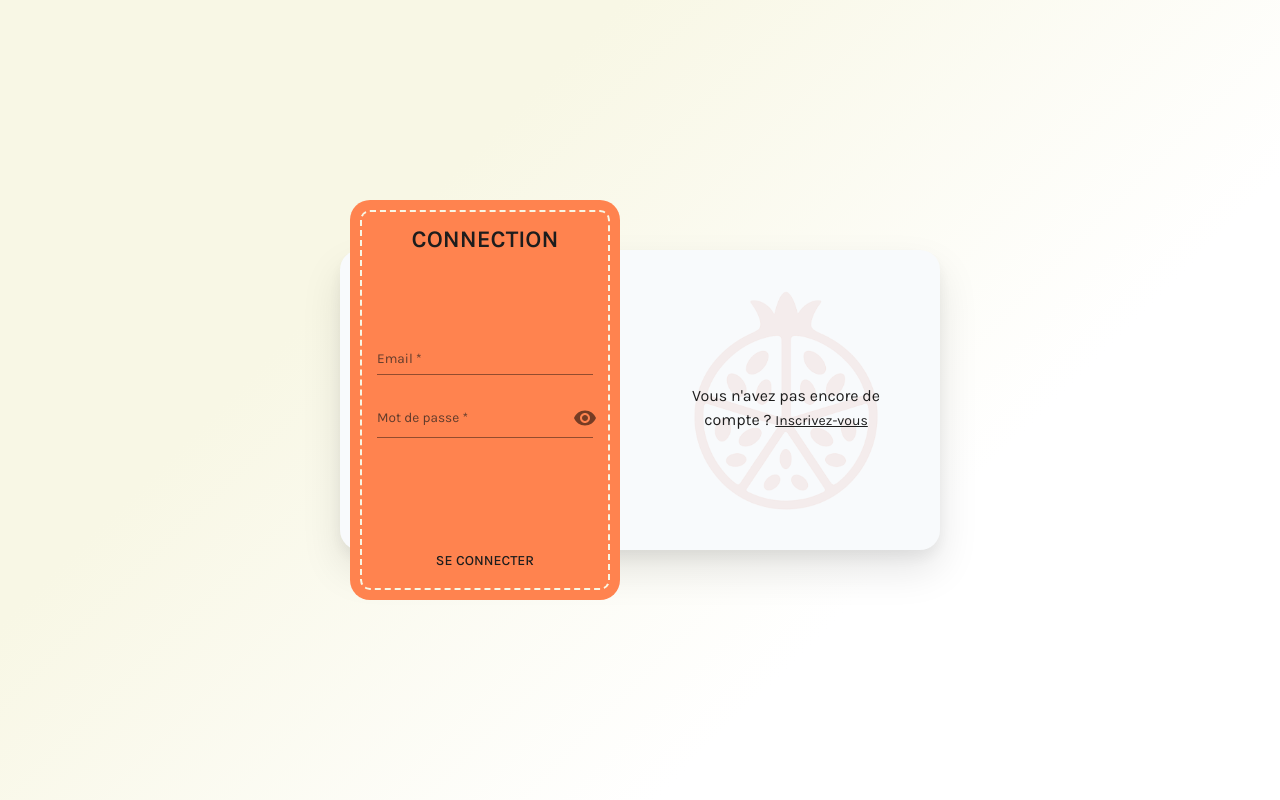
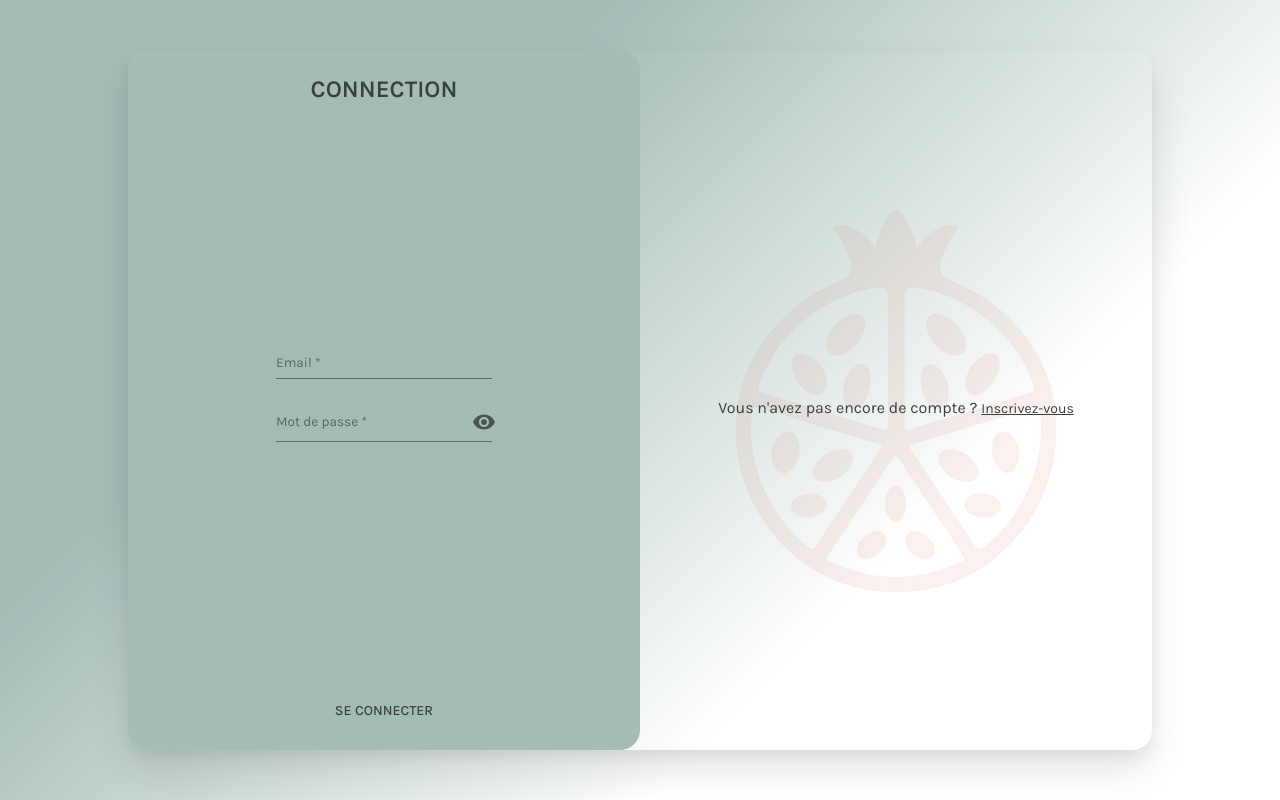
Before and after one commit to OnerBerk/nar, a React (Vite) app in the folder apps/nar-client/: page /auth in a window 1280 px wide. Built offline with nearby package versions, Linux system fonts and the light colour scheme; no server answers.

Commit message:
change form style

```diff
--- a/apps/nar-client/src/components/forms/login-form.tsx
+++ b/apps/nar-client/src/components/forms/login-form.tsx
@@ -11,7 +11,7 @@ import {useAppDispatch} from '@/hooks/use-app-dispatch.ts';
 import {login} from '@/redux/modules/auth/auth.actions.ts';
 import {useIsMobile} from '@/hooks/use-responsive.ts';
 
-const LoginForm: React.FC = () => {
+const LoginForm: React.FC<{setIsLoginPos: (isLoginPos: boolean) => void}> = ({setIsLoginPos}) => {
   const dispatch = useAppDispatch();
   const isMobile = useIsMobile();
   const {handleSubmit, control} = useForm<LoginFormData>();
@@ -25,7 +25,7 @@ const LoginForm: React.FC = () => {
 
   return (
     <form onSubmit={handleSubmit(loginSubmit)}>
-      <Stack height={isMobile ? 250 : 400} width='100%' justifyContent='space-between' alignItems='center' p={3}>
+      <Stack height='100%' width='100%' justifyContent='space-between' alignItems='center' p={3}>
         <Typography textAlign='center' variant='h5' fontWeight={600}>
           CONNECTION
         </Typography>
@@ -53,9 +53,28 @@ const LoginForm: React.FC = () => {
             showPasswordToggle
           />
         </Box>
-        <Button type='submit' variant='outlined' sx={{border: 'none', alignSelf: 'center', marginTop: 1}}>
-          Se connecter
-        </Button>
+        <Stack direction='column' spacing={1} justifyContent='center'>
+          <Button type='submit' variant='outlined' sx={{border: 'none', alignSelf: 'center', marginTop: 1}}>
+            Se connecter
+          </Button>
+          {isMobile && (
+            <Stack direction='row' spacing={1} justifyContent='center' sx={{zIndex: 0}}>
+              <Typography variant='inherit' sx={{fontSize: 16, textAlign: 'center'}}>
+                Vous n'avez pas encore de compte ?{' '}
+                <span
+                  onClick={() => setIsLoginPos(false)}
+                  style={{
+                    color: 'primary.main',
+                    cursor: 'pointer',
+                    fontSize: '14px',
+                    textDecoration: 'underline',
+                  }}>
+                  Inscrivez-vous
+                </span>
+              </Typography>
+            </Stack>
+          )}
+        </Stack>
       </Stack>
     </form>
   );
--- a/apps/nar-client/src/components/forms/register-form.tsx
+++ b/apps/nar-client/src/components/forms/register-form.tsx
@@ -16,9 +16,10 @@ import {useIsMobile} from '@/hooks/use-responsive';
 
 interface RegisterFormProps {
   onRegisterSuccess: () => void;
+  setIsLoginPos: (isLoginPos: boolean) => void;
 }
 
-const RegisterForm: React.FC<RegisterFormProps> = ({onRegisterSuccess}) => {
+const RegisterForm: React.FC<RegisterFormProps> = ({onRegisterSuccess, setIsLoginPos}) => {
   const dispatch = useAppDispatch();
   const isMobile = useIsMobile();
   const {handleSubmit, control, watch} = useForm<RegisterFormData>();
@@ -43,7 +44,7 @@ const RegisterForm: React.FC<RegisterFormProps> = ({onRegisterSuccess}) => {
 
   return (
     <form onSubmit={handleSubmit(registerSubmit)}>
-      <Stack height={isMobile ? 250 : 400} width='100%' justifyContent='space-between' alignItems='center' p={3}>
+      <Stack height='100%' width='100%' justifyContent='space-between' alignItems='center' p={3}>
         <Typography textAlign='center' variant='h5' fontWeight={600}>
           INSCRIPTION
         </Typography>
@@ -104,10 +105,28 @@ const RegisterForm: React.FC<RegisterFormProps> = ({onRegisterSuccess}) => {
             showPasswordToggle
           />
         </Box>
-
-        <Button type='submit' variant='outlined' sx={{border: 'none', alignSelf: 'center', marginTop: 1}}>
-          S’inscrire
-        </Button>
+        <Stack direction='column' spacing={1} justifyContent='center'>
+          <Button type='submit' variant='outlined' sx={{border: 'none', alignSelf: 'center', marginTop: 1}}>
+            S’inscrire
+          </Button>
+          {isMobile && (
+            <Stack direction='row' spacing={1} justifyContent='center' sx={{zIndex: 0}}>
+              <Typography variant='inherit' sx={{fontSize: 16, textAlign: 'center'}}>
+                Vous avez déjà un compte ?{' '}
+                <span
+                  onClick={() => setIsLoginPos(true)}
+                  style={{
+                    color: 'primary.main',
+                    cursor: 'pointer',
+                    fontSize: '14px',
+                    textDecoration: 'underline',
+                  }}>
+                  Connectez-vous
+                </span>
+              </Typography>
+            </Stack>
+          )}
+        </Stack>
       </Stack>
     </form>
   );
--- a/apps/nar-client/src/components/pages/auth/auth-page.tsx
+++ b/apps/nar-client/src/components/pages/auth/auth-page.tsx
@@ -1,4 +1,4 @@
-import React, {useCallback, useMemo, useState} from 'react';
+import React, {useCallback, useState} from 'react';
 
 import {useIsMobile} from '../../../hooks/use-responsive.ts';
 
@@ -13,36 +13,6 @@ const AuthPage: React.FC = () => {
   const isMobile = useIsMobile();
   const [isLoginPos, setIsLoginPos] = useState(true);
 
-  const absoluteBoxStyle = useMemo(() => {
-    if (isMobile) {
-      if (isLoginPos) {
-        return {
-          top: 10,
-          left: -15,
-          transform: 'translateY(0)',
-        };
-      }
-      return {
-        top: 10,
-        left: -15,
-        transform: 'translateY(300px)',
-      };
-    } else {
-      if (isLoginPos) {
-        return {
-          top: -50,
-          left: 10,
-          transform: 'translateX(0)',
-        };
-      }
-      return {
-        top: -50,
-        left: 10,
-        transform: 'translateX(calc(600px - 270px - 20px))',
-      };
-    }
-  }, [isLoginPos, isMobile]);
-
   const handleClick = useCallback(() => {
     setIsLoginPos(!isLoginPos);
   }, [isLoginPos]);
@@ -52,40 +22,32 @@ const AuthPage: React.FC = () => {
       direction={isMobile ? 'column' : 'row'}
       rowGap={2}
       sx={{
-        backgroundColor: 'background.paper',
         borderRadius: 2,
-        padding: 1,
         boxShadow: '0 20px 40px rgba(0, 0, 0, 0.1), 0 8px 16px rgba(0, 0, 0, 0.06)',
-        width: isMobile ? '80vw' : 600,
-        height: isMobile ? 700 : 300,
+        width: '80vw',
+        height: 700,
         position: 'relative',
       }}>
       <Box
         sx={{
           display: 'flex',
+          position: 'absolute',
+          top: 0,
+          left: isMobile ? 0 : isLoginPos ? 0 : '50%',
+          right: isMobile ? 0 : isLoginPos ? '50%' : 0,
+          bottom: 0,
           justifyContent: 'center',
-          alignItems: isLoginPos ? 'center' : 'flex-start',
           zIndex: 1,
           borderRadius: 2,
-          position: 'absolute',
-          width: isMobile ? '110%' : '45%',
-          height: isMobile ? 380 : 400,
+          width: isMobile ? '100%' : '50%',
           backgroundColor: 'secondary.main',
-          transition: 'transform 0.8s cubic-bezier(0.25, 0.46, 0.45, 0.94)',
-          '&::before': {
-            content: '""',
-            position: 'absolute',
-            top: 10,
-            left: 10,
-            right: 10,
-            bottom: 10,
-            border: '2px dashed #F8F7E5',
-            borderRadius: 1,
-            pointerEvents: 'none',
-          },
-          ...absoluteBoxStyle,
+          transition: isMobile ? 'none' : 'left 0.4s ease-in-out, right 0.4s ease-in-out',
         }}>
-        {isLoginPos ? <LoginForm /> : <RegisterForm onRegisterSuccess={() => setIsLoginPos(true)} />}
+        {isLoginPos ? (
+          <LoginForm setIsLoginPos={setIsLoginPos} />
+        ) : (
+          <RegisterForm onRegisterSuccess={() => setIsLoginPos(true)} setIsLoginPos={setIsLoginPos} />
+        )}
       </Box>
 
       <AuthSwitcher staticText='Vous avez déjà un compte ?' clickableText='Connectez-vous' onSwitch={handleClick} />
--- a/apps/nar-client/src/styles/theme.ts
+++ b/apps/nar-client/src/styles/theme.ts
@@ -16,17 +16,17 @@ export function setupTheme() {
       light: '#333331',
     },
     secondary: {
-      main: '#ff834f',
-      dark: '#d84000',
-      light: '#ffac8a',
+      main: '#A3BCB6',
+      dark: '#3C403D',
+      light: '#DADED4',
     },
     text: {
-      primary: '#1D1D1D',
+      primary: '#3C403D',
       secondary: '#f6fefc',
       disabled: '#999999',
     },
     background: {
-      default: '#F8F7E5',
+      default: '#A3BCB6',
       paper: '#F8FAFC',
     },
     error: {
```
